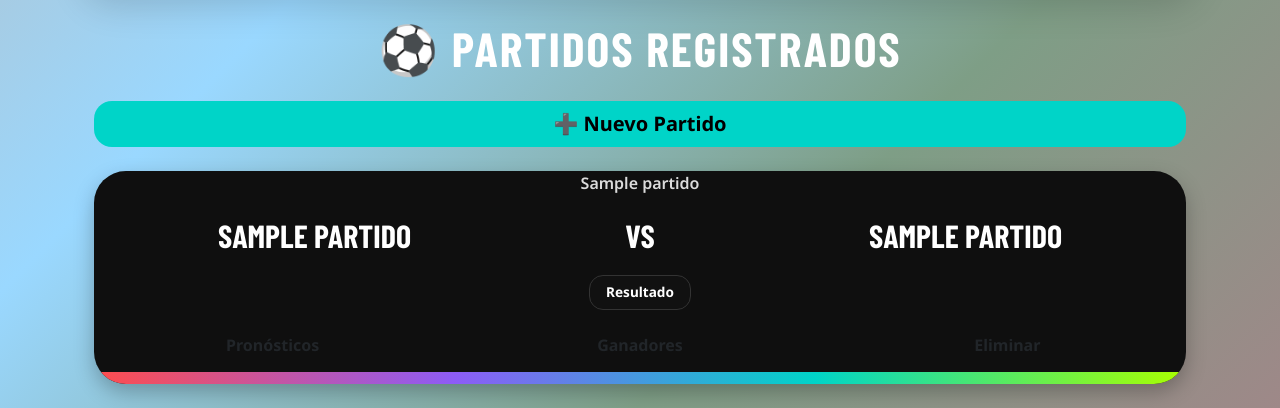
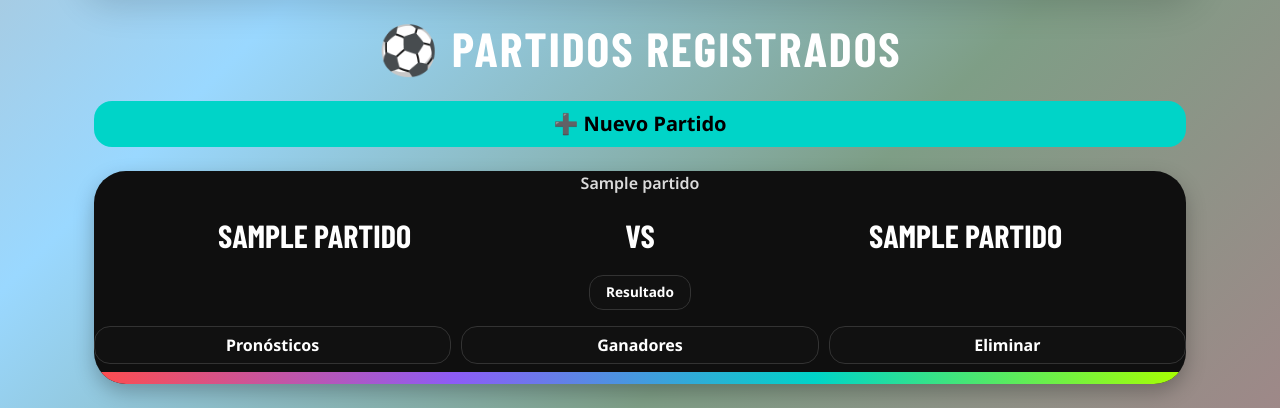
Before and after one commit to OmarBZ27/quiniela-mundialista, a Flask app: template templates/lista_partidos.html in a window 1280 px wide. Shown: the part 460-868 px from the top of the page. Run offline with Flask 3, Linux system fonts and the light colour scheme; the template is opened without the code that fills it: most values are stand-ins (such as "Sample title", 1, 10 or a date in 2020); some web fonts are replaced.

Commit message:
Prueba base 2 html

```diff
--- a/templates/lista_partidos.html
+++ b/templates/lista_partidos.html
@@ -79,21 +79,21 @@ Partidos
         <div class="boton-fila">
 
             <a href="/pronosticos/{{ partido[0] }}"
-               class="btn btn-principal">
+               class="btn boton-principal">
 
                 Pronósticos
 
             </a>
 
             <a href="/ganadores/{{ partido[0] }}"
-               class="btn btn-principal">
+               class="btn boton-principal">
 
                 Ganadores
 
             </a>
 
             <a href="/eliminar-partido/{{ partido[0] }}"
-               class="btn btn-principal"
+               class="btn boton-principal"
                onclick="return confirm('¿Eliminar este partido?')">
 
                 Eliminar
```
